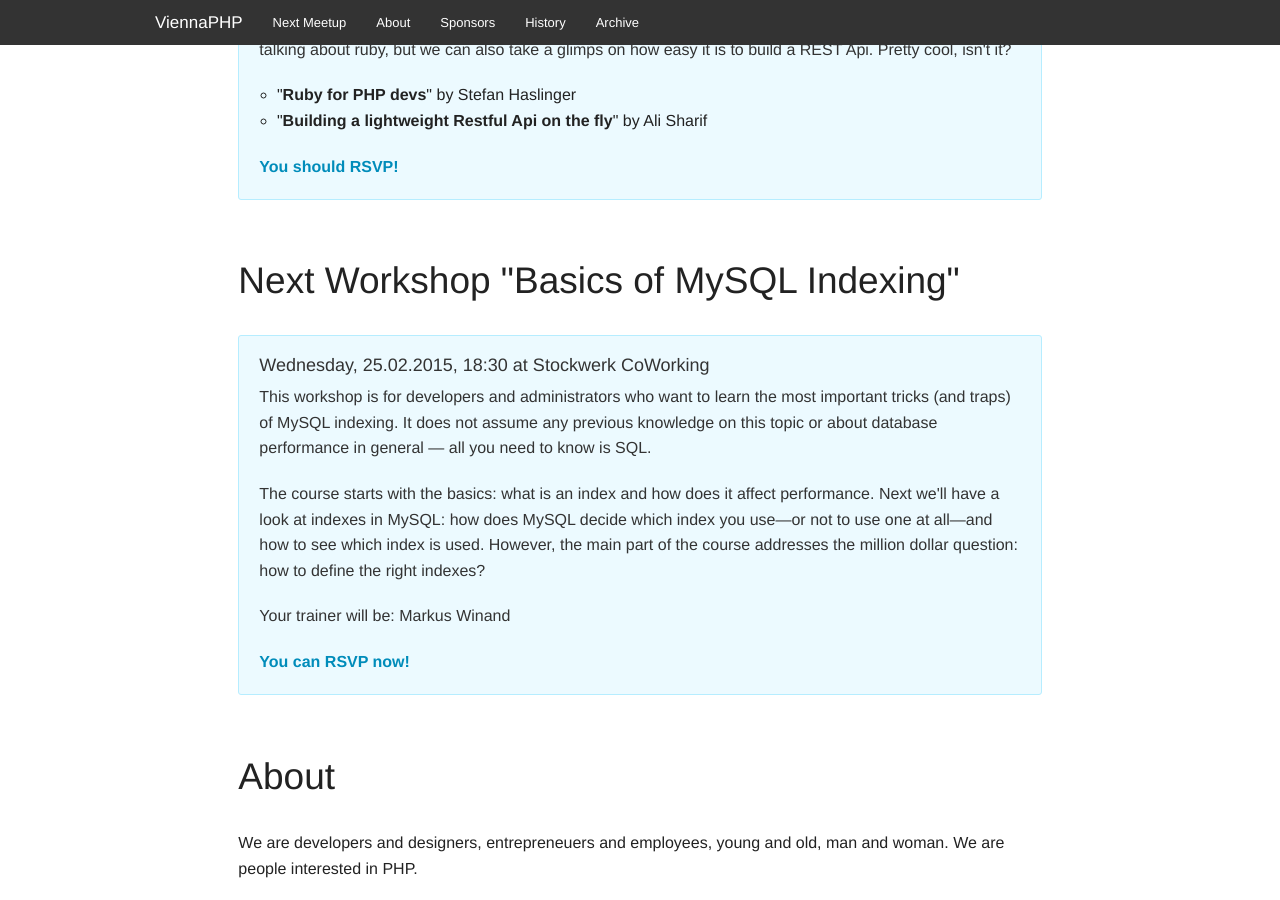
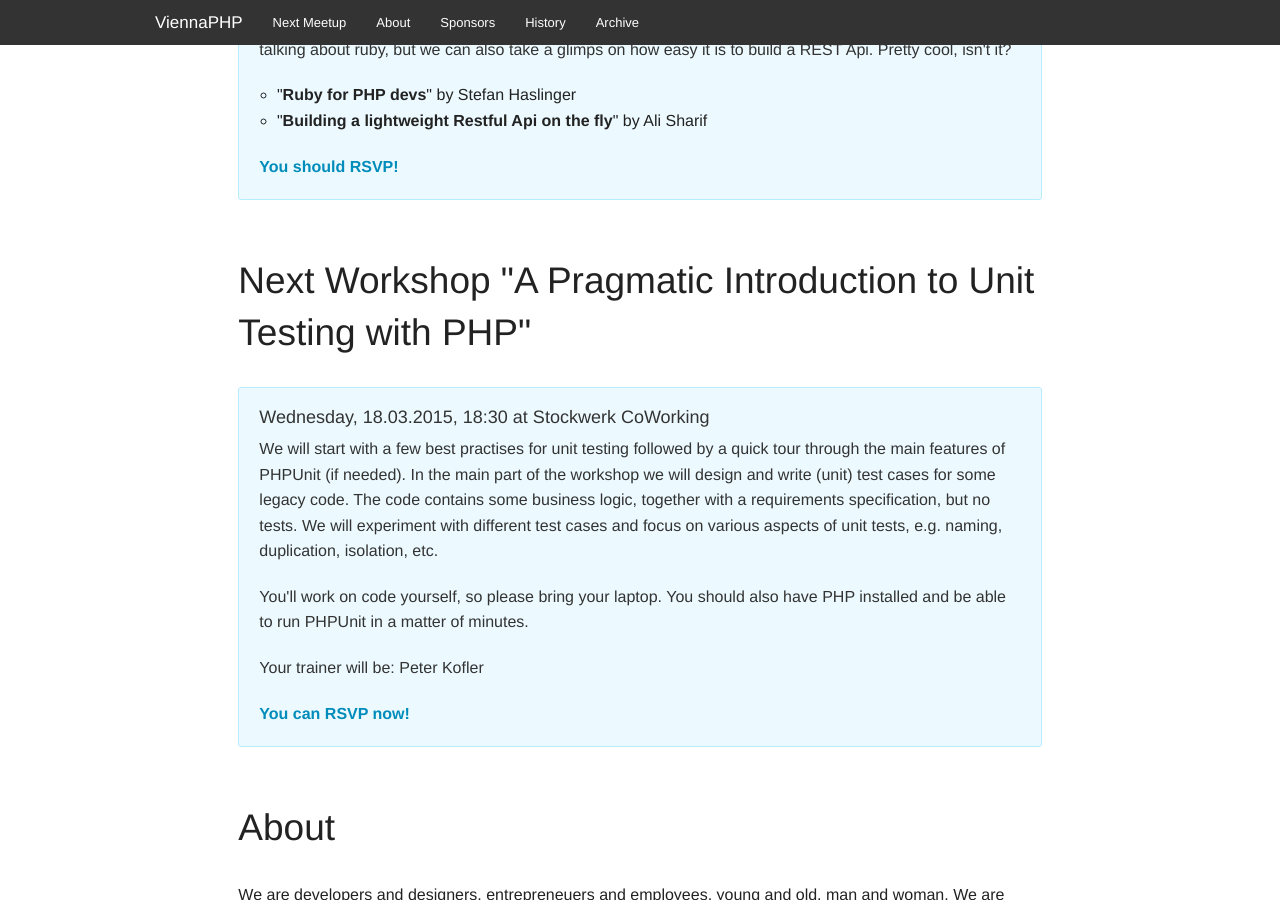
Before and after one commit to viennaphp/viennaphp.github.io, a Jekyll site: the page built from index.html, in a window 1280 px wide and 900 px high, scrolled down 729 px. Built offline with Jekyll 4.4.1, drawn with Linux system fonts in a browser that asks for light colours.

Commit message:
Adding next workshop

```diff
--- a/_data/workshop.yml
+++ b/_data/workshop.yml
@@ -1,9 +1,9 @@
-title: Basics of MySQL Indexing
-date: Wednesday, 25.02.2015
+title: A Pragmatic Introduction to Unit Testing with PHP
+date: Wednesday, 18.03.2015
 time: "18:30"
 location: Stockwerk CoWorking
 description:
-    - "This workshop is for developers and administrators who want to learn the most important tricks (and traps) of MySQL indexing. It does not assume any previous knowledge on this topic or about database performance in general — all you need to know is SQL."
-    - "The course starts with the basics: what is an index and how does it affect performance. Next we'll have a look at indexes in MySQL: how does MySQL decide which index you use—or not to use one at all—and how to see which index is used. However, the main part of the course addresses the million dollar question: how to define the right indexes?"
-trainer: Markus Winand
-link: http://www.meetup.com/viennaphp/events/219592904/
+    - "We will start with a few best practises for unit testing followed by a quick tour through the main features of PHPUnit (if needed). In the main part of the workshop we will design and write (unit) test cases for some legacy code. The code contains some business logic, together with a requirements specification, but no tests. We will experiment with different test cases and focus on various aspects of unit tests, e.g. naming, duplication, isolation, etc."
+    - "You'll work on code yourself, so please bring your laptop. You should also have PHP installed and be able to run PHPUnit in a matter of minutes."
+trainer: Peter Kofler
+link: http://www.meetup.com/viennaphp/events/219592928/
```
